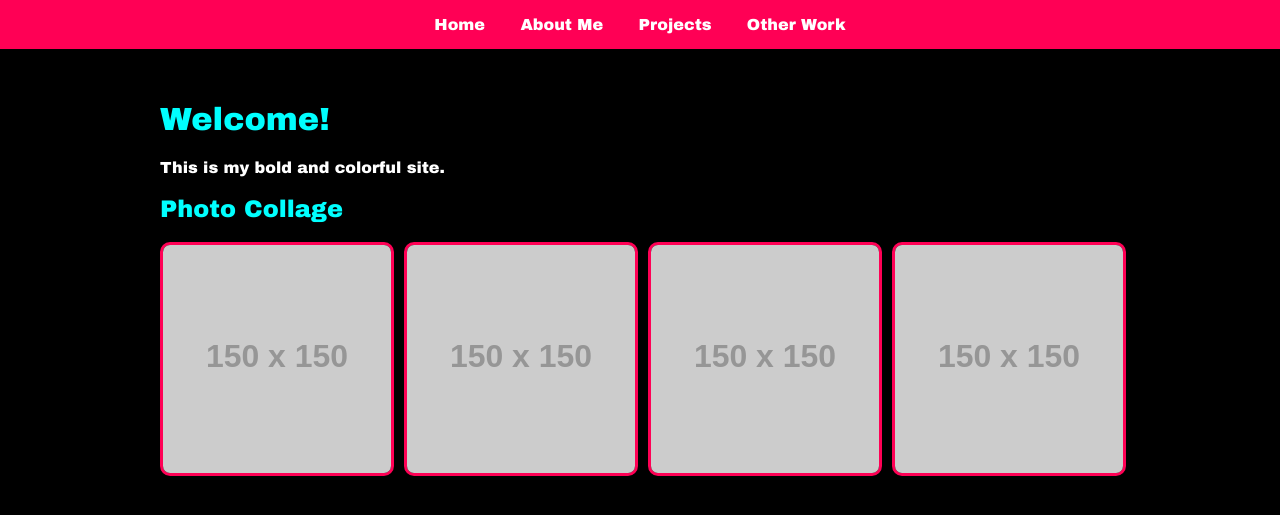
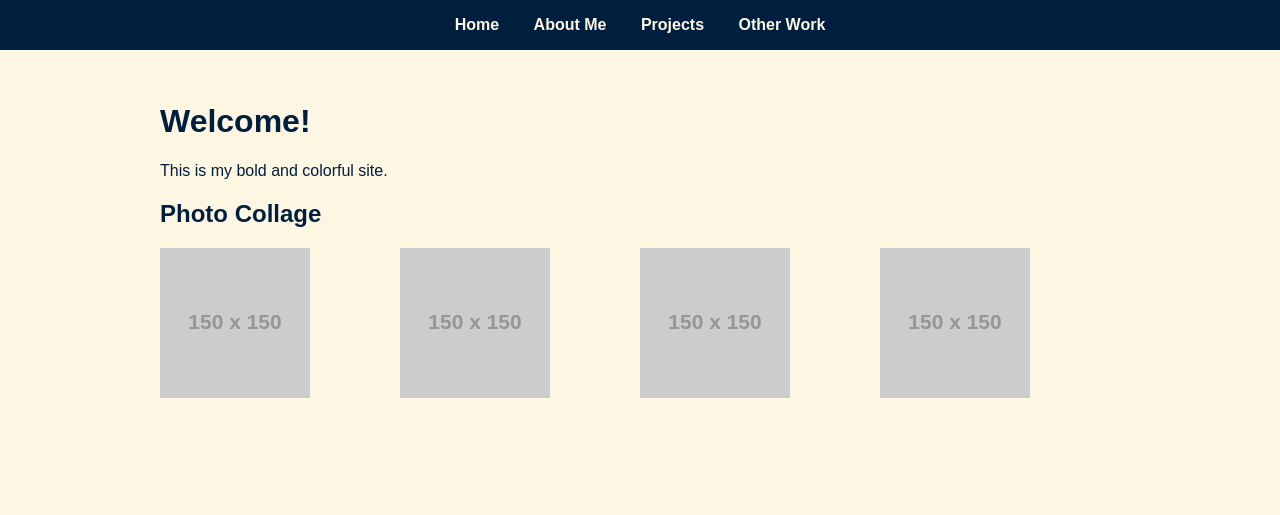
Before and after one commit to kfillman/kfillman.github.io, a Jekyll site: the page built from index.md, in a window 1280 px wide. Shown: the top 515 px of the page. Built offline with Jekyll 4.4.1, drawn with Linux system fonts in a browser that asks for light colours.

Commit message:
Update style.css

```diff
--- a/assets/css/style.css
+++ b/assets/css/style.css
@@ -1,26 +1,26 @@
 body {
-    font-family: 'Arial Black', Gadget, sans-serif;
-    background-color: #000000;
-    color: #ffffff;
+    font-family: 'Arial', sans-serif;
+    background-color: #fdf6e3; /* light cream */
+    color: #001f3f; /* navy blue */
     margin: 0;
     padding: 0;
 }
 
 nav {
-    background-color: #ff0055;
+    background-color: #001f3f; /* navy blue */
     padding: 1em;
     text-align: center;
 }
 
 nav a {
-    color: #ffffff;
+    color: #fdf6e3; /* light cream */
     margin: 0 15px;
     text-decoration: none;
     font-weight: bold;
 }
 
 nav a:hover {
-    color: #00ffff;
+    color: #ffb6c1; /* light pink */
 }
 
 .container {
@@ -30,18 +30,9 @@ nav a:hover {
 }
 
 h1, h2, h3 {
-    color: #00ffff;
+    color: #001f3f; /* navy blue */
 }
 
 .photo-collage {
     display: grid;
-    grid-template-columns: repeat(auto-fit, minmax(150px, 1fr));
-    gap: 1em;
-}
-
-.photo-collage img {
-    width: 100%;
-    height: auto;
-    border: 3px solid #ff0055;
-    border-radius: 10px;
-}
+    grid-template-columns: repeat(auto-fit, minmax(150px, 1fr
```
